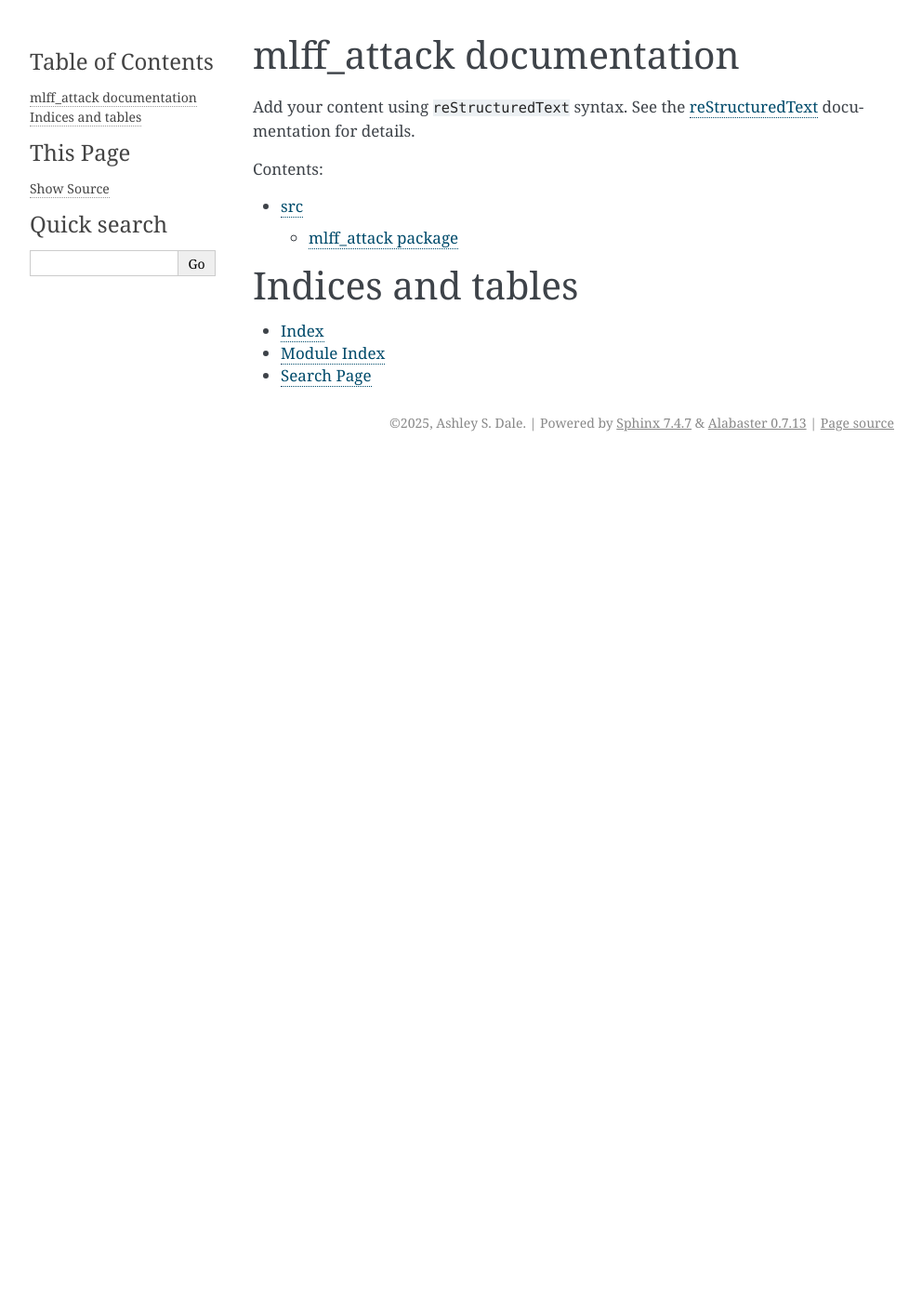
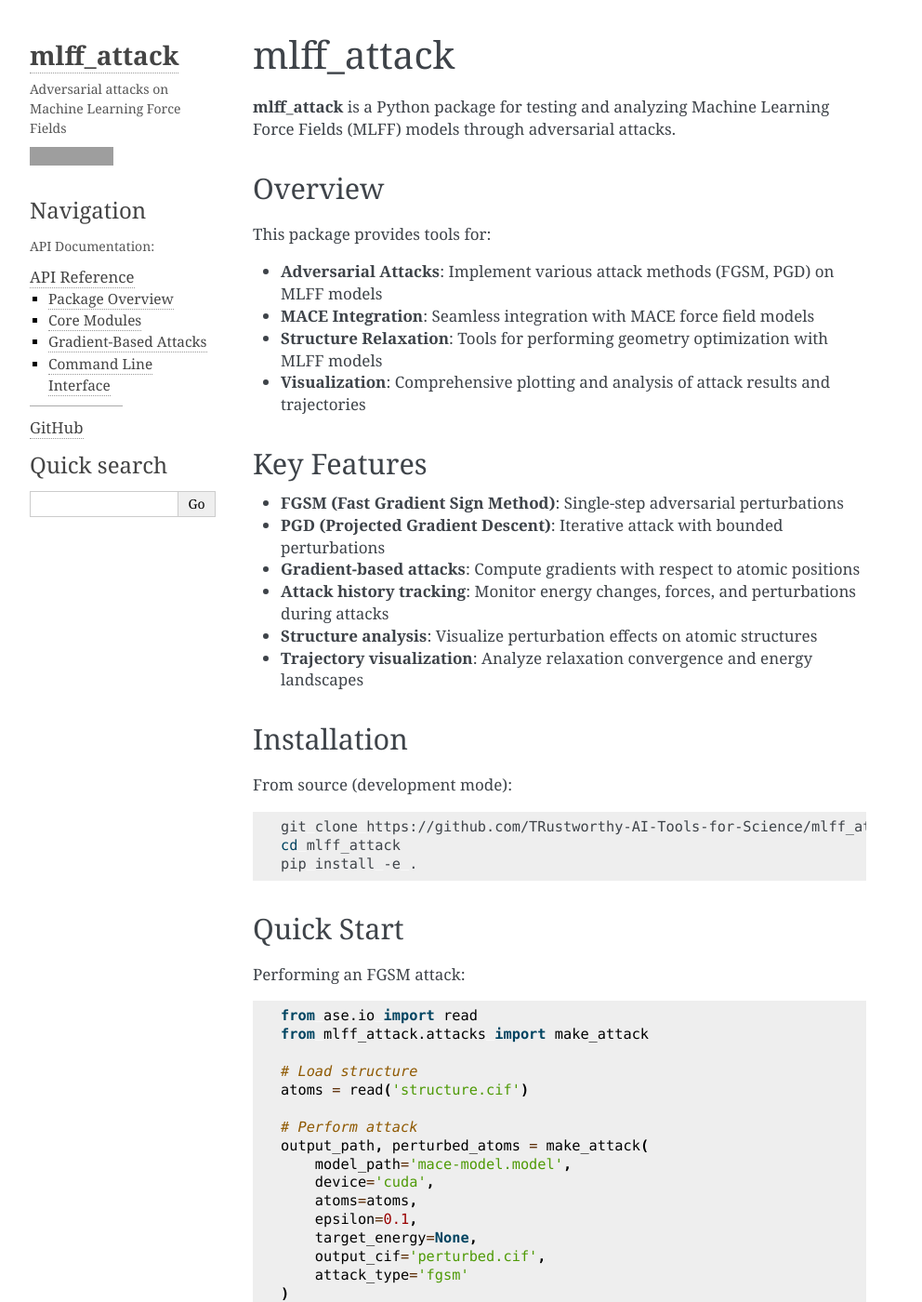
Before and after one commit to TRustworthy-AI-Tools-for-Science/mlff_attack, a Sphinx documentation site: the page built from docs/source/index.rst, in a window 1280 px wide and 1400 px high. Shown: the whole window at 93% size, without its empty margins (148-1140 px from the left). Built offline with Sphinx 7.4.7, drawn with Linux system fonts in a browser that asks for light colours; some of the changed text lies outside the part shown; grey boxes are pictures that could not be loaded.

Commit message:
update documentation

```diff
--- a/docs/source/conf.py
+++ b/docs/source/conf.py
@@ -52,4 +52,27 @@ exclude_patterns = []
 # https://www.sphinx-doc.org/en/master/usage/configuration.html#options-for-html-output
 
 html_theme = 'alabaster'
-# html_static_path = ['_static']
+html_static_path = ['_static']
+
+# Alabaster theme options
+html_theme_options = {
+    'description': 'Adversarial attacks on Machine Learning Force Fields',
+    'github_user': 'TRustworthy-AI-Tools-for-Science',
+    'github_repo': 'mlff_attack',
+    'github_button': True,
+    'github_type': 'star',
+    'fixed_sidebar': True,
+    'sidebar_collapse': False,
+    'extra_nav_links': {
+        'GitHub': 'https://github.com/TRustworthy-AI-Tools-for-Science/mlff_attack',
+    }
+}
+
+html_sidebars = {
+    '**': [
+        'about.html',
+        'navigation.html',
+        'relations.html',
+        'searchbox.html',
+    ]
+}
--- a/docs/source/index.rst
+++ b/docs/source/index.rst
@@ -3,23 +3,101 @@
    You can adapt this file completely to your liking, but it should at least
    contain the root `toctree` directive.
 
-mlff_attack documentation
-=========================
+mlff_attack
+===========
 
-Add your content using ``reStructuredText`` syntax. See the
-`reStructuredText <https://www.sphinx-doc.org/en/master/usage/restructuredtext/index.html>`_
-documentation for details.
+**mlff_attack** is a Python package for testing and analyzing Machine Learning Force Fields (MLFF) models through adversarial attacks.
 
+Overview
+--------
+
+This package provides tools for:
+
+- **Adversarial Attacks**: Implement various attack methods (FGSM, PGD) on MLFF models
+- **MACE Integration**: Seamless integration with MACE force field models
+- **Structure Relaxation**: Tools for performing geometry optimization with MLFF models
+- **Visualization**: Comprehensive plotting and analysis of attack results and trajectories
+
+Key Features
+------------
+
+* **FGSM (Fast Gradient Sign Method)**: Single-step adversarial perturbations
+* **PGD (Projected Gradient Descent)**: Iterative attack with bounded perturbations
+* **Gradient-based attacks**: Compute gradients with respect to atomic positions
+* **Attack history tracking**: Monitor energy changes, forces, and perturbations during attacks
+* **Structure analysis**: Visualize perturbation effects on atomic structures
+* **Trajectory visualization**: Analyze relaxation convergence and energy landscapes
+
+Installation
+------------
+
+From source (development mode):
+
+.. code-block:: bash
+
+   git clone https://github.com/TRustworthy-AI-Tools-for-Science/mlff_attack.git
+   cd mlff_attack
+   pip install -e .
+
+Quick Start
+-----------
+
+Performing an FGSM attack:
+
+.. code-block:: python
+
+   from ase.io import read
+   from mlff_attack.attacks import make_attack
+
+   # Load structure
+   atoms = read('structure.cif')
+
+   # Perform attack
+   output_path, perturbed_atoms = make_attack(
+       model_path='mace-model.model',
+       device='cuda',
+       atoms=atoms,
+       epsilon=0.1,
+       target_energy=None,
+       output_cif='perturbed.cif',
+       attack_type='fgsm'
+   )
+
+Using the class-based API:
+
+.. code-block:: python
+
+   from mlff_attack.grad_based.fgsm import FGSM_MACE
+   from mlff_attack.relaxation import setup_calculator
+
+   # Setup calculator
+   atoms = setup_calculator(atoms, 'mace-model.model', device='cuda')
+
+   # Create attack
+   attack = FGSM_MACE(
+       model=atoms.calc,
+       epsilon=0.1,
+       device='cuda',
+       track_history=True
+   )
+
+   # Execute attack
+   perturbed_positions = attack.attack(atoms, n_steps=1, clip=True)
+
+   # Get summary
+   summary = attack.get_attack_summary()
+
+Contents
+--------
 
 .. toctree::
    :maxdepth: 2
-   :caption: Contents:
+   :caption: API Documentation:
 
    modules
 
-
 Indices and tables
-==================
+------------------
 
 * :ref:`genindex`
 * :ref:`modindex`
--- a/docs/source/modules.rst
+++ b/docs/source/modules.rst
@@ -1,7 +1,36 @@
-src
-===
+API Reference
+=============
+
+Package Overview
+----------------
 
 .. toctree::
-   :maxdepth: 4
+   :maxdepth: 1
 
    mlff_attack
+
+Core Modules
+------------
+
+.. toctree::
+   :maxdepth: 2
+
+   mlff_attack.attacks
+   mlff_attack.relaxation
+   mlff_attack.visualization
+
+Gradient-Based Attacks
+----------------------
+
+.. toctree::
+   :maxdepth: 2
+
+   mlff_attack.grad_based
+
+Command Line Interface
+----------------------
+
+.. toctree::
+   :maxdepth: 2
+
+   mlff_attack.cli
```
Also changed, not shown: docs/source/mlff_attack.attacks.rst (added, +10 -0 lines), docs/source/mlff_attack.grad_based.rst (added, +39 -0 lines), docs/source/mlff_attack.relaxation.rst (added, +10 -0 lines), docs/source/mlff_attack.rst (+3 -35 lines), docs/source/mlff_attack.visualization.rst (added, +10 -0 lines).
